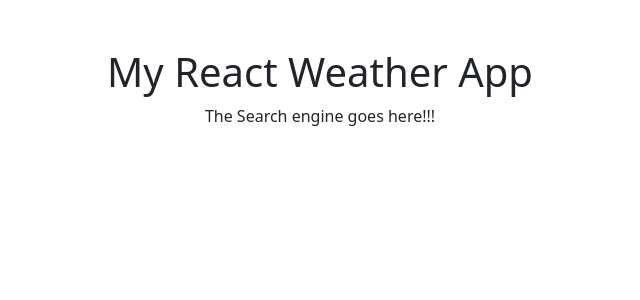
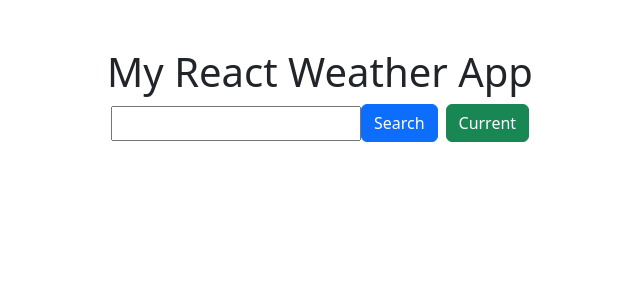
Before and after one commit to Sophie-Ndobe/my-react-weather-app, a React (Create React App) app: page / in a window 1280 px wide. Shown: the top 300 px of the page, without its empty margins (320-960 px from the left). Built offline with nearby package versions, Linux system fonts and the light colour scheme.

Commit message:
Created a form in the SearchEngine component

```diff
--- /dev/null
+++ b/src/SearchEngine.css
@@ -0,0 +1,4 @@
+.SearchEngine input {
+    width: 250px;
+    height: 35px;
+}
--- a/src/SearchEngine.js
+++ b/src/SearchEngine.js
@@ -1,7 +1,14 @@
 import React from "react";
+import "./SearchEngine.css";
 
 export default function SearchEngine() {
-    return <div className="SearchEngine">
-        The Search engine goes here!!!
+  return (
+    <div className="SearchEngine">
+      <form>
+        <input type="search"></input>
+        <button className="btn btn-primary mb-1">Search</button>
+        <button className="btn btn-success ms-2 mb-1">Current</button>
+      </form>
     </div>
+  );
 }
```
